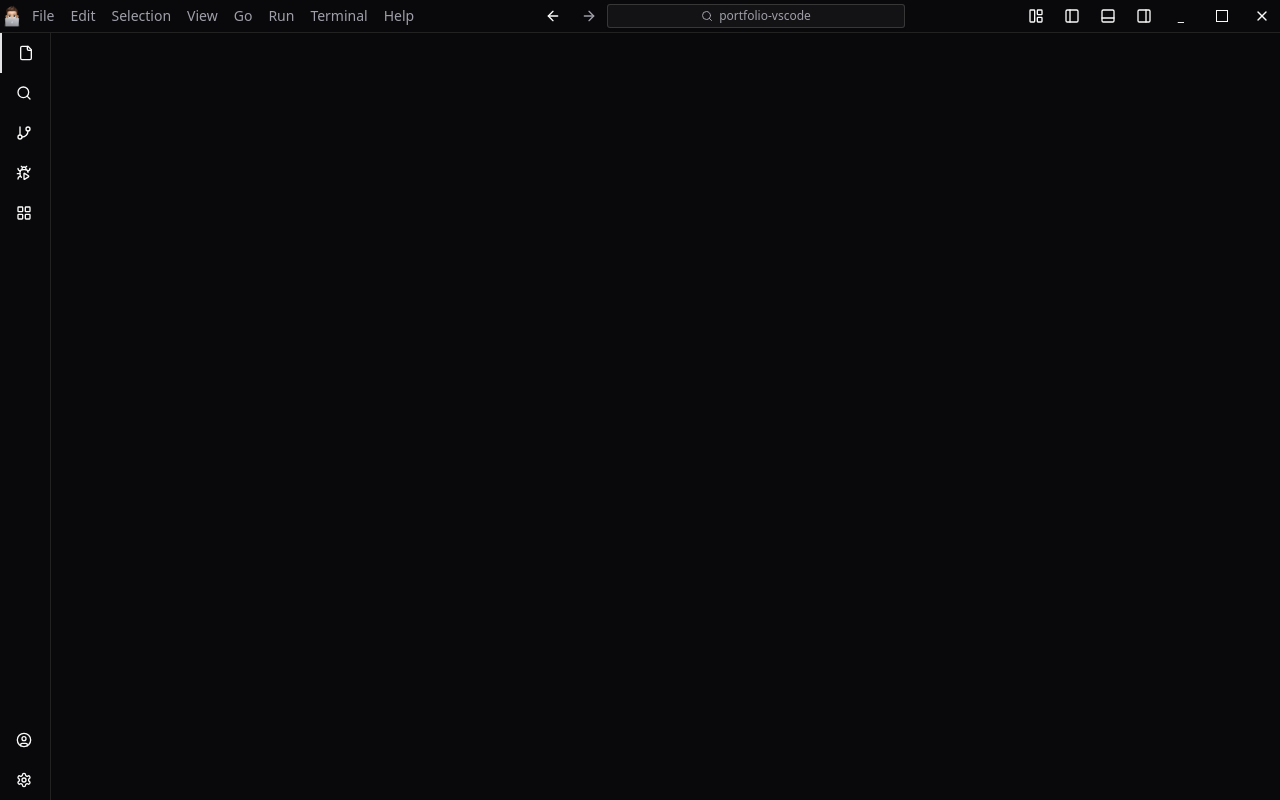
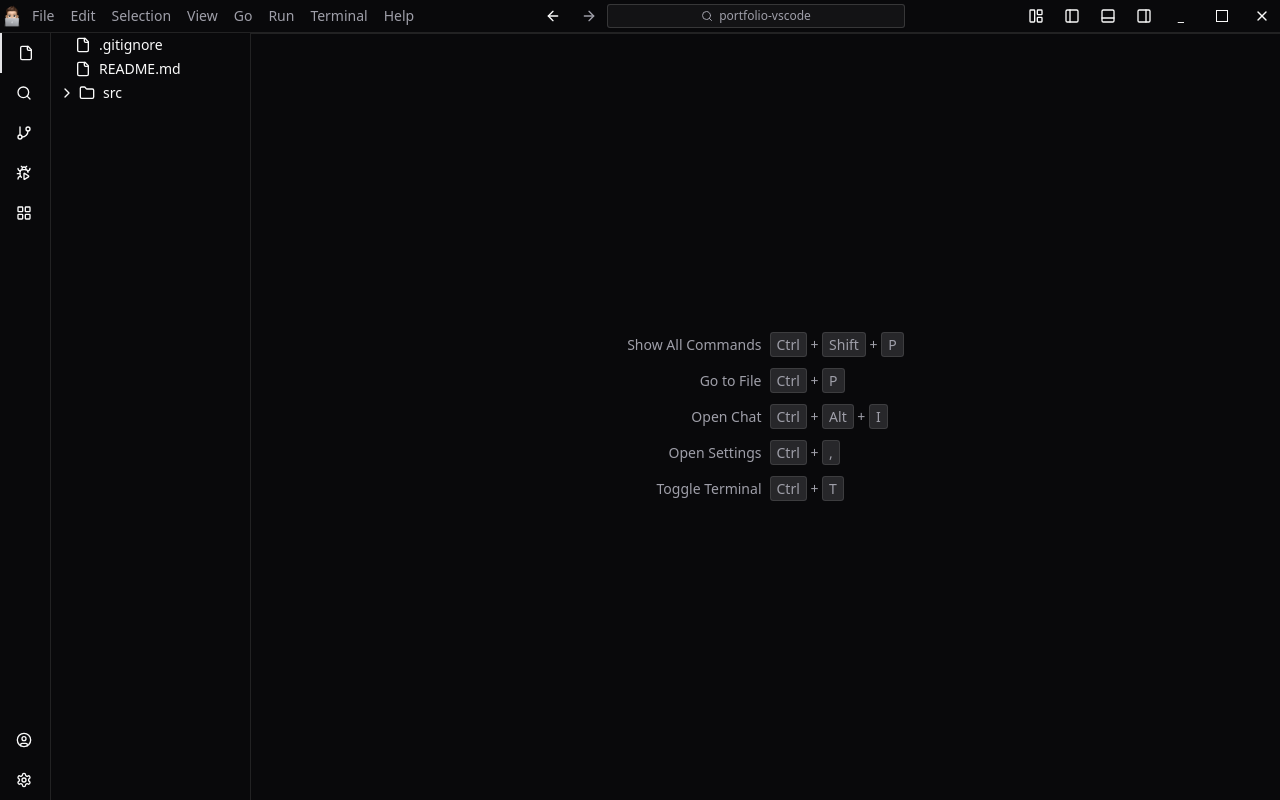
Before and after one commit to edvardsen-dev/portfolio-vscode, a Next.js app: page / in a window 1280 px wide. Built offline with nearby package versions, Linux system fonts and the light colour scheme.

Commit message:
feat: (ui) more layout components

```diff
--- a/src/components/layout/app.tsx
+++ b/src/components/layout/app.tsx
@@ -1,12 +1,44 @@
 "use client";
 
-import { useState } from "react";
+import { useEffect, useState } from "react";
 import Header from "./header";
 import MainSidebar, { MainSidebarItem } from "./main-sidebar";
+import Sidebar from "./sidebar";
+import { Item } from "./sidebar/explorer";
+import Tabs from "./tabs";
+import Code from "./code";
 
 export default function App() {
   const [activeMainSidebarItem, setActiveMainSidebarItem] =
     useState<MainSidebarItem>("explorer");
+  const [selectedFiles, setSelectedFiles] = useState<Item[]>([]);
+  const [activeFile, setActiveFile] = useState<Item | null>(null);
+
+  useEffect(() => {
+    console.log(selectedFiles);
+  }, [selectedFiles]);
+
+  useEffect(() => {
+    console.log(activeFile);
+  }, [activeFile]);
+
+  function handleSelectFile(file: Item) {
+    setActiveFile(file);
+
+    const found = selectedFiles.find((f) => f.name === file.name);
+    if (found) return;
+
+    setSelectedFiles((prev) => [...prev, file]);
+  }
+
+  function handleCloseFile(file: Item) {
+    setSelectedFiles((prev) => {
+      if (prev.length === 1) {
+        setActiveFile(null);
+      }
+      return prev.filter((f) => f.name !== file.name);
+    });
+  }
 
   return (
     <div className="flex flex-col h-screen">
@@ -16,6 +48,19 @@ export default function App() {
           activeMainSidebarItem={activeMainSidebarItem}
           setActiveMainSidebarItem={setActiveMainSidebarItem}
         />
+        <Sidebar
+          activeMainSidebarItem={activeMainSidebarItem}
+          onFileSelect={handleSelectFile}
+        />
+        <div className="flex-grow flex flex-col">
+          <Tabs
+            activeFile={activeFile}
+            selectedFiles={selectedFiles}
+            onFileSelect={(file: Item) => setActiveFile(file)}
+            onCloseFile={handleCloseFile}
+          />
+          <Code file={activeFile} />
+        </div>
       </div>
     </div>
   );
--- /dev/null
+++ b/src/components/layout/code.tsx
@@ -0,0 +1,60 @@
+import InlineCode from "../ui/inline-code";
+import { Item } from "./sidebar/explorer";
+
+interface CodeProps {
+  file: Item | null;
+}
+
+const tips = [
+  { label: "Show All Commands", shortcut: ["Ctrl", "Shift", "P"] },
+  {
+    label: "Go to File",
+    shortcut: ["Ctrl", "P"],
+  },
+  {
+    label: "Open Chat",
+    shortcut: ["Ctrl", "Alt", "I"],
+  },
+  {
+    label: "Open Settings",
+    shortcut: ["Ctrl", ","],
+  },
+  {
+    label: "Toggle Terminal",
+    shortcut: ["Ctrl", "T"],
+  },
+];
+
+export default function Code(props: CodeProps) {
+  return (
+    <div className="flex-grow">
+      <CodeInner {...props} />
+    </div>
+  );
+}
+
+function CodeInner({ file }: CodeProps) {
+  if (!file) {
+    return (
+      <div className="grid place-items-center h-full text-muted-foreground text-sm">
+        <ul className="grid gap-4">
+          {tips.map((tip) => (
+            <li key={tip.label} className="grid grid-cols-2 gap-2">
+              <span className="justify-self-end">{tip.label}</span>
+              <span>
+                {tip.shortcut.map((key, index) => (
+                  <span key={key}>
+                    <InlineCode>{key}</InlineCode>
+                    {index < tip.shortcut.length - 1 && " + "}
+                  </span>
+                ))}
+              </span>
+            </li>
+          ))}
+        </ul>
+      </div>
+    );
+  }
+
+  return <p>{file.content}</p>;
+}
--- /dev/null
+++ b/src/components/layout/sidebar/explorer.tsx
@@ -0,0 +1,102 @@
+import { ChevronRight, File, Folder } from "lucide-react";
+import { useState } from "react";
+
+export type Item = {
+  name: string;
+  content?: string;
+};
+
+type FileTreeItem = {
+  item: Item;
+  children?: FileTreeItem[];
+};
+
+const content = [
+  {
+    item: { name: ".gitignore", content: "/node_modules" },
+  },
+  {
+    item: { name: "README.md", content: "# Hello World" },
+  },
+  {
+    item: { name: "src" },
+    children: [
+      {
+        item: { name: "app" },
+        children: [
+          { item: { name: "layout.tsx", content: "<div>{children}</div>" } },
+          { item: { name: "page.tsx", content: "<p>Hello world</p>" } },
+        ],
+      },
+    ],
+  },
+] as const satisfies FileTreeItem[];
+
+export default function Explorer({
+  onFileSelect,
+}: {
+  onFileSelect: (file: Item) => void;
+}) {
+  return (
+    <div className="text-sm px-2 relative">
+      {content.map((entry) => (
+        <ExplorerItem
+          onFileSelect={onFileSelect}
+          key={entry.item.name}
+          entry={entry}
+        />
+      ))}
+    </div>
+  );
+}
+
+function ExplorerItem({
+  entry,
+  onFileSelect,
+}: {
+  entry: FileTreeItem;
+  onFileSelect: (file: Item) => void;
+}) {
+  const [expanded, setExpanded] = useState(false);
+
+  function handleSelect() {
+    if (entry.children) {
+      setExpanded((prev) => !prev);
+    } else {
+      onFileSelect(entry.item);
+    }
+  }
+
+  return (
+    <div>
+      <button
+        className="flex items-center w-full py-0.5 group"
+        onClick={handleSelect}
+      >
+        <div className="absolute h-6 w-full left-0 group-hover:bg-muted -z-10 pointer-events-none" />
+        <ChevronRight
+          className={`size-4 transition-transform ${
+            entry.children ? "" : "opacity-0"
+          } ${expanded ? "rotate-90" : ""}`}
+        />
+        {entry.children ? (
+          <Folder className="size-4 ml-1" />
+        ) : (
+          <File className="size-4" />
+        )}
+        <p className="ml-2">{entry.item.name}</p>
+      </button>
+      {expanded && entry.children && (
+        <div className="ml-2 border-l">
+          {entry.children.map((child) => (
+            <ExplorerItem
+              key={child.item.name}
+              entry={child}
+              onFileSelect={onFileSelect}
+            />
+          ))}
+        </div>
+      )}
+    </div>
+  );
+}
--- /dev/null
+++ b/src/components/layout/sidebar/index.tsx
@@ -0,0 +1,21 @@
+import { MainSidebarItem } from "../main-sidebar";
+import Explorer, { Item } from "./explorer";
+
+interface SidebarProps {
+  activeMainSidebarItem: MainSidebarItem;
+  onFileSelect: (file: Item) => void;
+}
+
+export default function Sidebar(props: SidebarProps) {
+  return (
+    <div className="w-[200px] border-r">
+      <SidebarContent {...props} />
+    </div>
+  );
+}
+
+function SidebarContent({ activeMainSidebarItem, onFileSelect }: SidebarProps) {
+  if (activeMainSidebarItem === "explorer") {
+    return <Explorer onFileSelect={onFileSelect} />;
+  }
+}
--- /dev/null
+++ b/src/components/layout/tabs.tsx
@@ -0,0 +1,43 @@
+import { Code, X } from "lucide-react";
+import { Item } from "./sidebar/explorer";
+
+export default function Tabs({
+  activeFile,
+  selectedFiles,
+  onFileSelect,
+  onCloseFile,
+}: {
+  activeFile: Item | null;
+  selectedFiles: Item[];
+  onFileSelect: (file: Item) => void;
+  onCloseFile: (file: Item) => void;
+}) {
+  return (
+    <div className="flex border-b text-sm">
+      {selectedFiles.map((file) => (
+        <div
+          key={file.name}
+          className={`flex items-center border-r border-t-2 ${
+            activeFile?.name === file.name
+              ? "border-t-primary"
+              : "border-t-muted"
+          }`}
+        >
+          <button
+            className="flex items-center gap-2 p-2"
+            onClick={() => onFileSelect(file)}
+          >
+            <Code className="size-4" />
+            {file.name}
+          </button>
+          <button
+            className="p-1 hover:bg-muted rounded-[3px]"
+            onClick={() => onCloseFile(file)}
+          >
+            <X className="size-4" />
+          </button>
+        </div>
+      ))}
+    </div>
+  );
+}
--- /dev/null
+++ b/src/components/ui/inline-code.tsx
@@ -0,0 +1,11 @@
+export default function InlineCode({
+  children,
+}: {
+  children: React.ReactNode;
+}) {
+  return (
+    <span className="bg-muted rounded-[3px] px-1.5 py-0.5 border">
+      {children}
+    </span>
+  );
+}
```
